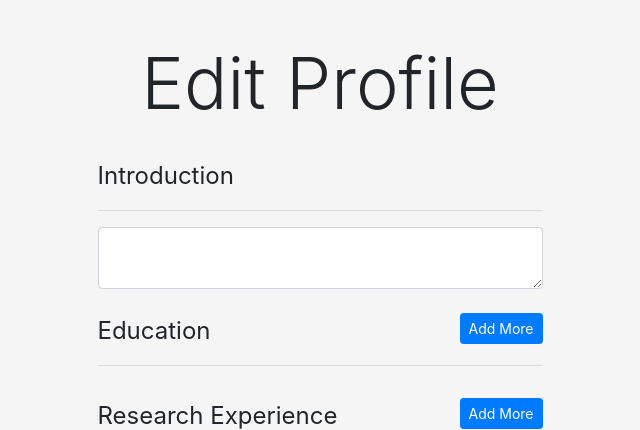
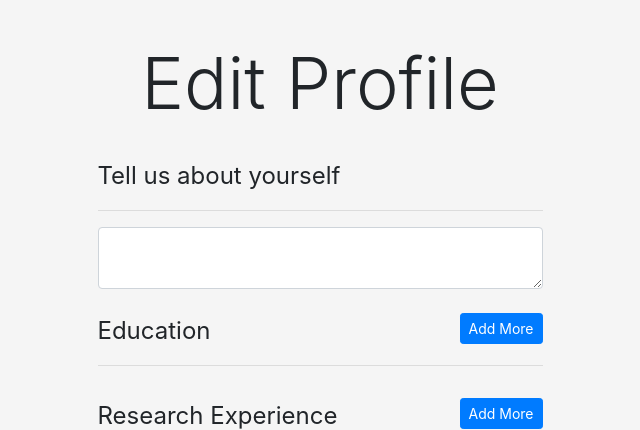
Before and after one commit to SDOS2020/Team_2_Mentoring_Platform, a Django app: template users/templates/users/edit_mentee_profile.html in a window 1280 px wide. Shown: the part 56-486 px from the top of the page, without its empty margins (320-960 px from the left). Run offline with Django 3.2, Linux system fonts and the light colour scheme; the template is opened without the code that fills it, so the values that code supplies are empty.

Commit message:
Rephrase the term Introduction in Edit Profile

```diff
--- a/users/templates/users/edit_mentee_profile.html
+++ b/users/templates/users/edit_mentee_profile.html
@@ -18,7 +18,7 @@ Edit Profile
 
 			<div id="edit-mentee-form">
 				<div id="vue-edit-mentee-profile">
-					<font size="5">Introduction</font>
+					<font size="5">Tell us about yourself</font>
 					<hr>
 					<textarea class="form-control" v-model="introduction"></textarea>
 
--- a/users/templates/users/edit_mentor_profile.html
+++ b/users/templates/users/edit_mentor_profile.html
@@ -18,7 +18,7 @@ Edit Profile
 
 			<div id="edit-mentor-form">
 				<div id="vue-edit-mentor-profile">
-					<font size="5">Introduction</font>
+					<font size="5">Tell us about yourself</font>
 					<hr>
 					<textarea class="form-control" v-model="introduction"></textarea>
 					<br/>
```
Also changed, not shown: sdos_project/db.sqlite3, 1 other file.
